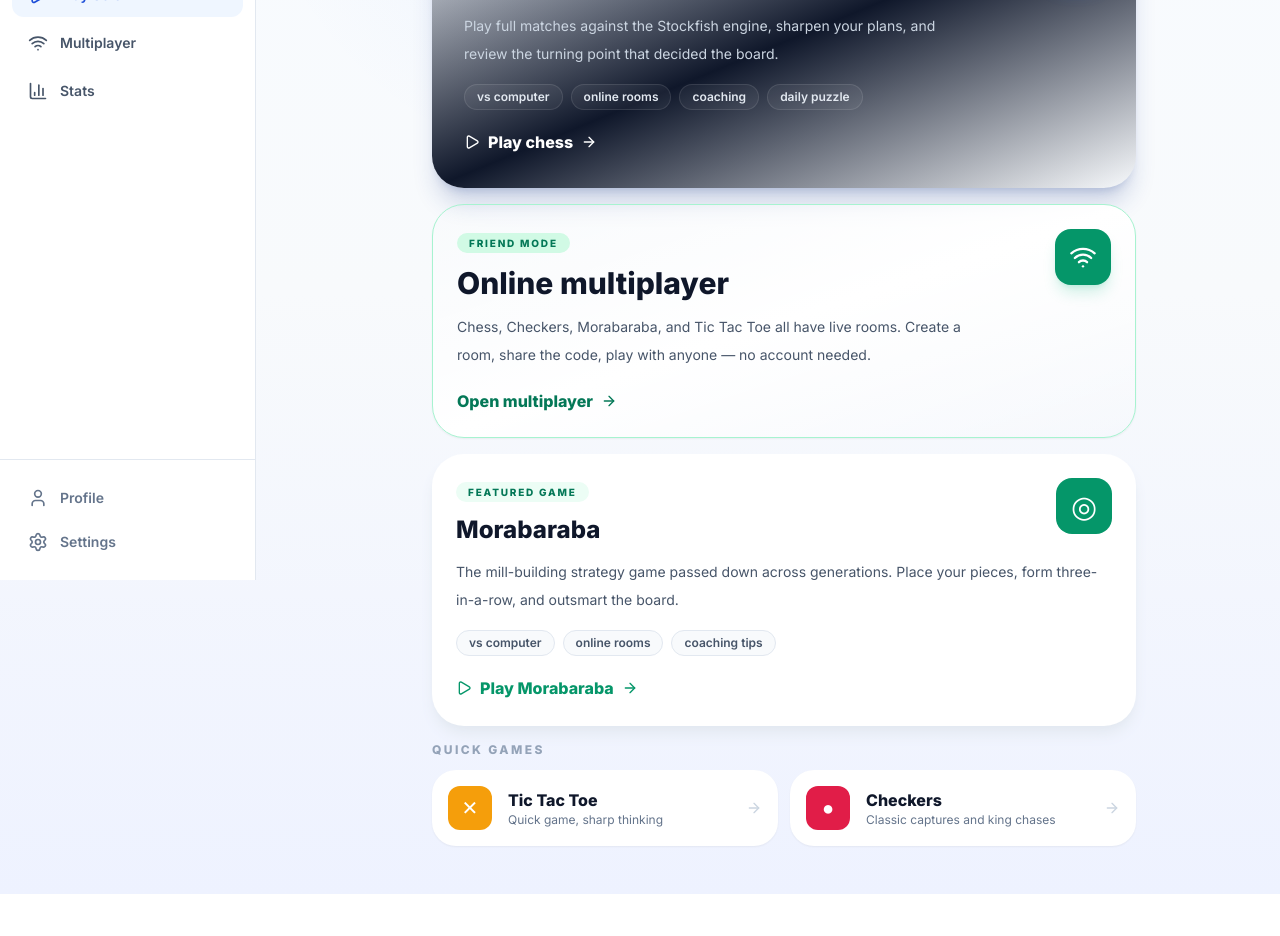
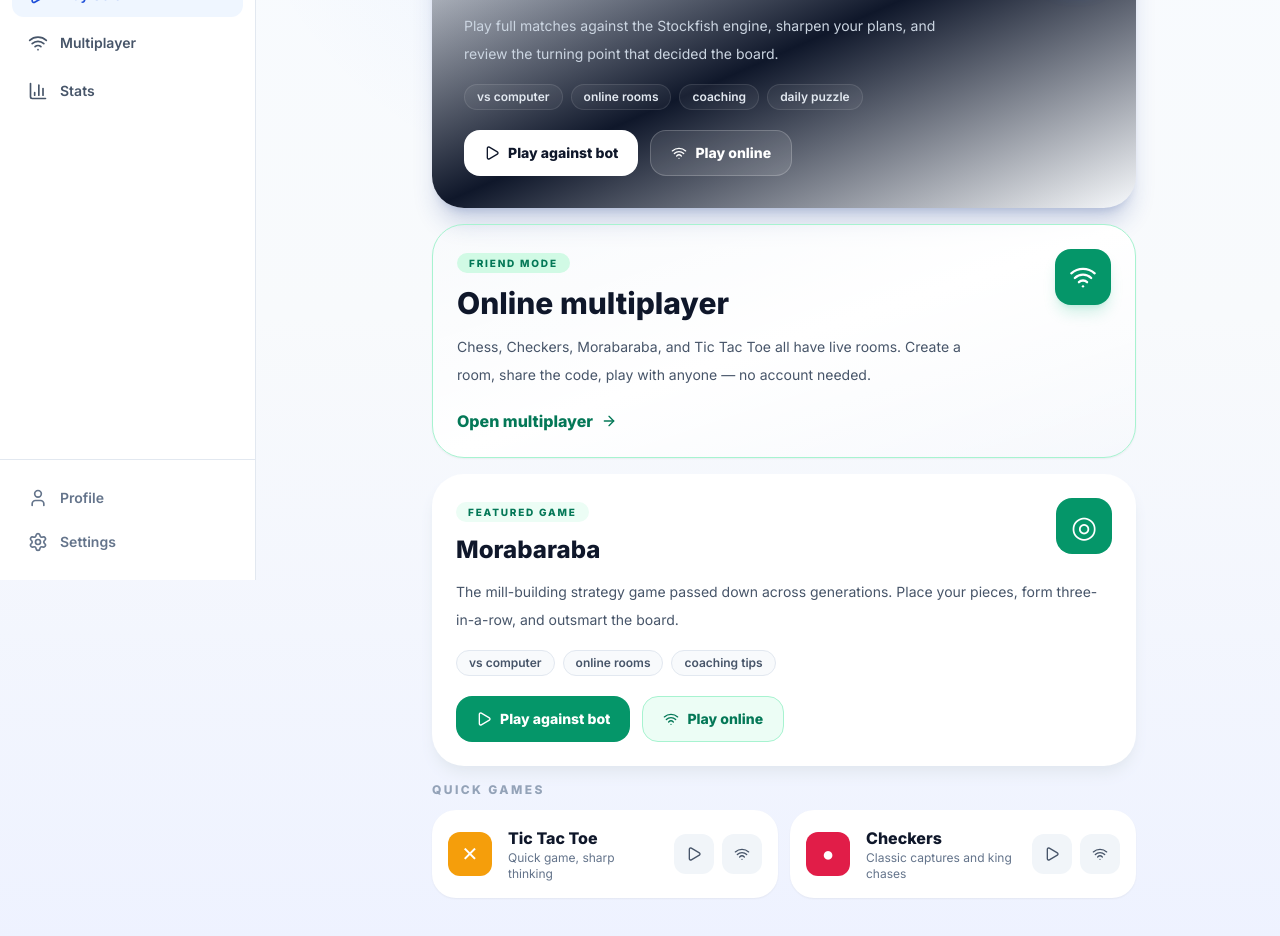
Before and after one commit to duolabs01-dot/TacticalPath, a React (Vite) app: page /play in a window 1280 px wide. Shown: the part 220-1156 px from the top of the page. Before the commit the page ends 1114 px from the top, so only its background shows below. Built offline with nearby package versions, Linux system fonts and the light colour scheme; no server answers.

Commit message:
feat(ux): play links, online chess controls, config warnings, cross-tab stats sync

```diff
--- a/src/context/GameContext.tsx
+++ b/src/context/GameContext.tsx
@@ -13,12 +13,11 @@
   mode: GameMode;
   status: GameStatus;
   startedAt: number;
-  data: any; // Type-specific state
+  data: any;
   moves: any[];
-  turn: string; // 'w'|'b' for chess, '1'|'2' for others
+  turn: string;
   winner?: string;
   difficulty: Difficulty;
-  // Compatibility properties
   fen?: string;
 }
 
--- a/src/pages/OnlineChess.tsx
+++ b/src/pages/OnlineChess.tsx
@@ -24,7 +24,7 @@
 interface OnlineChessState {
   fen: string;
   turn: 'w' | 'b';
-  status: 'playing' | 'checkmate' | 'draw' | 'stalemate';
+  status: 'playing' | 'checkmate' | 'draw' | 'stalemate' | 'resign';
   winner: 'w' | 'b' | 'draw' | null;
   lastMove: { from: string; to: string } | null;
   moves: string[];       // SAN notation history
@@ -134,6 +134,34 @@
     channelRef.current?.push(next);
   };
 
+  const handleResign = () => {
+    if (!roomState || (myRole !== 'w' && myRole !== 'b')) return;
+    const next: OnlineChessState = {
+      ...roomState,
+      status: 'resign',
+      winner: myRole === 'w' ? 'b' : 'w',
+      updatedAt: Date.now()
+    };
+    stateRef.current = next;
+    setRoomState(next);
+    channelRef.current?.push(next);
+  };
+
+  const handleDraw = () => {
+    if (!roomState || (myRole !== 'w' && myRole !== 'b')) return;
+    // For simplicity, a draw immediately applies.
+    // Usually it's an offer, but we can do mutually agreed draw or quick draw here.
+    const next: OnlineChessState = {
+      ...roomState,
+      status: 'draw',
+      winner: 'draw',
+      updatedAt: Date.now()
+    };
+    stateRef.current = next;
+    setRoomState(next);
+    channelRef.current?.push(next);
+  };
+
   const inviteUrl = useMemo(() => roomCode ? `${window.location.origin}/multiplayer/chess?room=${roomCode}` : '', [roomCode]);
 
   const copyCode = async () => {
@@ -219,7 +247,7 @@
                   <div className="text-center text-white p-8">
                     <p className="text-6xl mb-4">{roomState.winner === 'w' ? (myRole === 'w' ? '🏆' : '💀') : roomState.winner === 'b' ? (myRole === 'b' ? '🏆' : '💀') : '🤝'}</p>
                     <h2 className="text-4xl font-black italic mb-2">
-                      {roomState.status === 'draw' || roomState.status === 'stalemate' ? 'Draw' : roomState.winner === myRole ? 'You Win!' : 'Opponent Wins'}
+                       {roomState.status === 'draw' || roomState.status === 'stalemate' ? 'Draw' : roomState.status === 'resign' ? (roomState.winner === myRole ? 'Opponent Resigned' : 'You Resigned') : roomState.winner === myRole ? 'You Win!' : 'Opponent Wins'}
                     </h2>
                     <button onClick={handleRematch} className="mt-6 inline-flex items-center gap-2 rounded-2xl bg-white px-6 py-3 text-base font-black text-slate-900 transition hover:bg-slate-100">
                       <RefreshCcw className="h-5 w-5" /> Rematch
@@ -273,6 +301,24 @@
                 <p className="col-span-2 text-slate-300 text-center py-4">No moves yet</p>
               )}
             </div>
+
+            {/* Player controls */}
+            {roomState?.status === 'playing' && (myRole === 'w' || myRole === 'b') && (
+              <div className="mt-5 grid grid-cols-2 gap-2 border-t pt-4">
+                <button
+                  onClick={handleResign}
+                  className="rounded-xl border border-rose-200 bg-rose-50 px-3 py-2 text-xs font-black text-rose-600 transition hover:bg-rose-100"
+                >
+                  Resign
+                </button>
+                <button
+                  onClick={handleDraw}
+                  className="rounded-xl border border-slate-200 bg-slate-50 px-3 py-2 text-xs font-black text-slate-600 transition hover:bg-slate-100"
+                >
+                  Draw
+                </button>
+              </div>
+            )}
           </div>
         </RoomSidebar>
       </div>
--- a/src/pages/Play.tsx
+++ b/src/pages/Play.tsx
@@ -21,8 +21,7 @@
       </div>
 
       {/* Chess — hero card */}
-      <Link
-        to={chess.path}
+      <div
         className="group mb-4 block rounded-[2rem] bg-gradient-to-br from-slate-950 via-slate-900 to-blue-900 p-6 text-white shadow-xl shadow-blue-900/20 transition hover:-translate-y-0.5 md:p-8"
       >
         <div className="flex items-start justify-between gap-4">
@@ -51,11 +50,15 @@
             </span>
           ))}
         </div>
-        <div className="mt-5 inline-flex items-center gap-2 font-black text-white transition group-hover:gap-3">
-          <PlayIcon className="h-4 w-4" /> Play chess{" "}
-          <ArrowRight className="h-4 w-4" />
+        <div className="mt-5 flex flex-wrap gap-3">
+          <Link to={chess.path} className="inline-flex items-center gap-2 rounded-2xl bg-white px-5 py-3 text-sm font-black text-slate-900 transition hover:bg-blue-50">
+            <PlayIcon className="h-4 w-4" /> Play against bot
+          </Link>
+          <Link to="/multiplayer/chess" className="inline-flex items-center gap-2 rounded-2xl border border-white/20 bg-white/10 px-5 py-3 text-sm font-black text-white transition hover:bg-white/20">
+            <Wifi className="h-4 w-4" /> Play online
+          </Link>
         </div>
-      </Link>
+      </div>
 
       <Link
         to="/multiplayer"
@@ -83,8 +86,7 @@
       </Link>
 
       {/* Morabaraba — featured card */}
-      <Link
-        to={morabaraba.path}
+      <div
         className="group mb-4 block rounded-[2rem] bg-white p-6 shadow-lg shadow-slate-200 transition hover:-translate-y-0.5 dark:bg-slate-800 dark:shadow-none"
       >
         <div className="flex items-start justify-between gap-4">
@@ -115,11 +117,15 @@
             </span>
           ))}
         </div>
-        <div className="mt-5 inline-flex items-center gap-2 font-black text-emerald-600 transition group-hover:gap-3 dark:text-emerald-400">
-          <PlayIcon className="h-4 w-4" /> Play Morabaraba{" "}
-          <ArrowRight className="h-4 w-4" />
+        <div className="mt-5 flex flex-wrap gap-3">
+          <Link to={morabaraba.path} className="inline-flex items-center gap-2 rounded-2xl bg-emerald-600 px-5 py-3 text-sm font-black text-white transition hover:bg-emerald-500">
+            <PlayIcon className="h-4 w-4" /> Play against bot
+          </Link>
+          <Link to="/multiplayer/morris" className="inline-flex items-center gap-2 rounded-2xl border border-emerald-200 bg-emerald-50 px-5 py-3 text-sm font-black text-emerald-700 transition hover:bg-emerald-100 dark:border-emerald-800 dark:bg-emerald-900/30 dark:text-emerald-400">
+            <Wifi className="h-4 w-4" /> Play online
+          </Link>
         </div>
-      </Link>
+      </div>
 
       {/* Quick Games row */}
       <div className="mb-4">
@@ -128,11 +134,11 @@
         </p>
         <div className="grid gap-3 sm:grid-cols-2">
           {quickGames.map((game) => (
-            <Link
+            <div
               key={game.id}
-              to={game.path}
-              className="flex items-center gap-4 rounded-[1.5rem] bg-white p-4 shadow-sm transition hover:shadow-md dark:bg-slate-800"
+              className="flex flex-col gap-4 rounded-[1.5rem] bg-white p-4 shadow-sm transition hover:shadow-md dark:bg-slate-800"
             >
+              <div className="flex items-center gap-4">
                 <div
                   className={`flex h-11 w-11 items-center justify-center rounded-xl ${game.accentClass} text-xl text-white`}
                 >
@@ -146,8 +152,16 @@
                     {game.summary.split(".")[0]}
                   </p>
                 </div>
-              <ArrowRight className="h-4 w-4 text-slate-300 dark:text-slate-600" />
+                <div className="flex shrink-0 gap-2">
+                  <Link to={game.path} className="flex h-10 w-10 items-center justify-center rounded-xl bg-slate-100 text-slate-600 transition hover:bg-slate-200 dark:bg-slate-700 dark:text-slate-300">
+                    <PlayIcon className="h-4 w-4" />
                   </Link>
+                  <Link to={`/multiplayer/${game.id}`} className="flex h-10 w-10 items-center justify-center rounded-xl bg-slate-100 text-slate-600 transition hover:bg-slate-200 dark:bg-slate-700 dark:text-slate-300">
+                    <Wifi className="h-4 w-4" />
+                  </Link>
+                </div>
+              </div>
+            </div>
           ))}
         </div>
       </div>
--- a/src/pages/Progress.tsx
+++ b/src/pages/Progress.tsx
@@ -9,10 +9,15 @@
 function useGameResults() {
   const [records, setRecords] = useState<GameRecord[]>([]);
   useEffect(() => {
-    const raw = localStorage.getItem("tacticalpath_game_results");
-    if (raw) {
-      try { setRecords(JSON.parse(raw)); } catch { /* ignore */ }
-    }
+    const load = () => {
+      const raw = localStorage.getItem("tacticalpath_game_results");
+      if (raw) {
+        try { setRecords(JSON.parse(raw)); } catch { /* ignore */ }
+      }
+    };
+    load();
+    window.addEventListener("storage", load);
+    return () => window.removeEventListener("storage", load);
   }, []);
 
   const byGame = (type: GameType) => {
```
Also changed, not shown: src/pages/Multiplayer.tsx (+16 -16 lines), vercel.json (added). Lines whose indentation alone changed are shown as unchanged.
